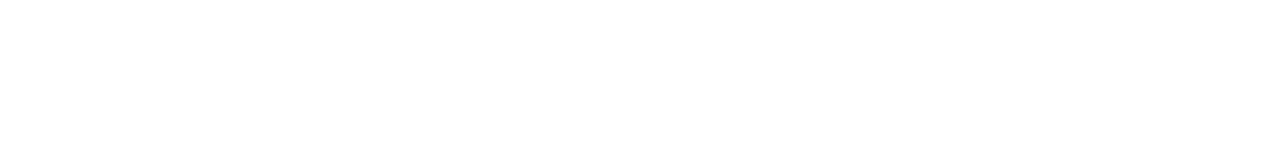
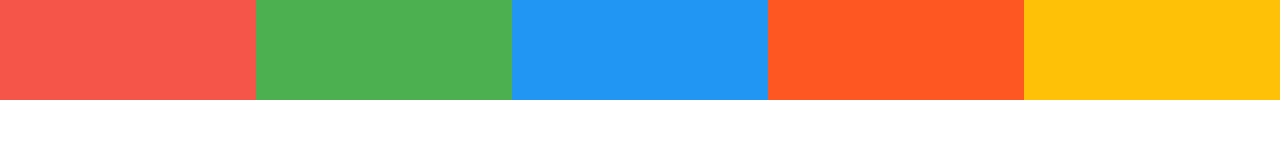
Before and after one commit to magmafantastico/pancho, a website: page index.html in a window 1280 px wide. Drawn offline with Linux system fonts and the light colour scheme.

Commit message:
Initial commit

```diff
--- a/index.html
+++ b/index.html
@@ -7,7 +7,7 @@
 	<link rel="stylesheet" href="dist/css/villa.min.css"/>
 	<!--[if lt IE 9]>
 	<link rel="stylesheet" type="text/css" href="dist/css/material-colors.css"/>
-	<link rel="stylesheet" type="text/css" href="dist/css/villa-cross.css"/>
+	<link rel="stylesheet" type="text/css" href="dist/css/villa-cross.min.css"/>
 	<script src="dist/js/html5shiv.js"></script>
 	<script src="dist/js/html5shiv-printshiv.js"></script>
 	<script src="dist/js/classList.min.js"></script>
@@ -18,16 +18,17 @@
 <style>
 	.a .b {
 		height: 100px;
+		min-width: 16em;
 	}
 </style>
 
 
-<div class="a flex child-flex">
-	<div class="b"></div>
-	<div class="b"></div>
-	<div class="b"></div>
-	<div class="b"></div>
-	<div class="b"></div>
+<div class="a flex child-flex child-grow-1 child-h-opacity-90 flex-wrap">
+	<div class="b red"></div>
+	<div class="b green"></div>
+	<div class="b blue"></div>
+	<div class="b deep-orange"></div>
+	<div class="b amber"></div>
 </div>
 
 </body>
```
Also changed, not shown: dist/css/cross.css (deleted), dist/css/villa.css, dist/css/villa.min.css, dist/js/villa.min.js.
